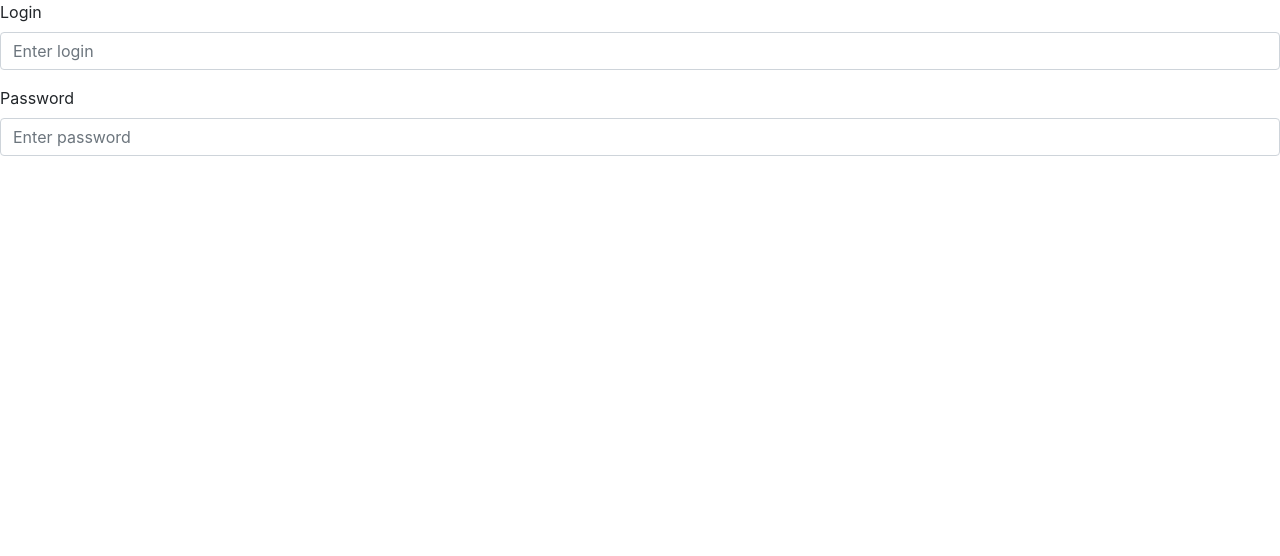
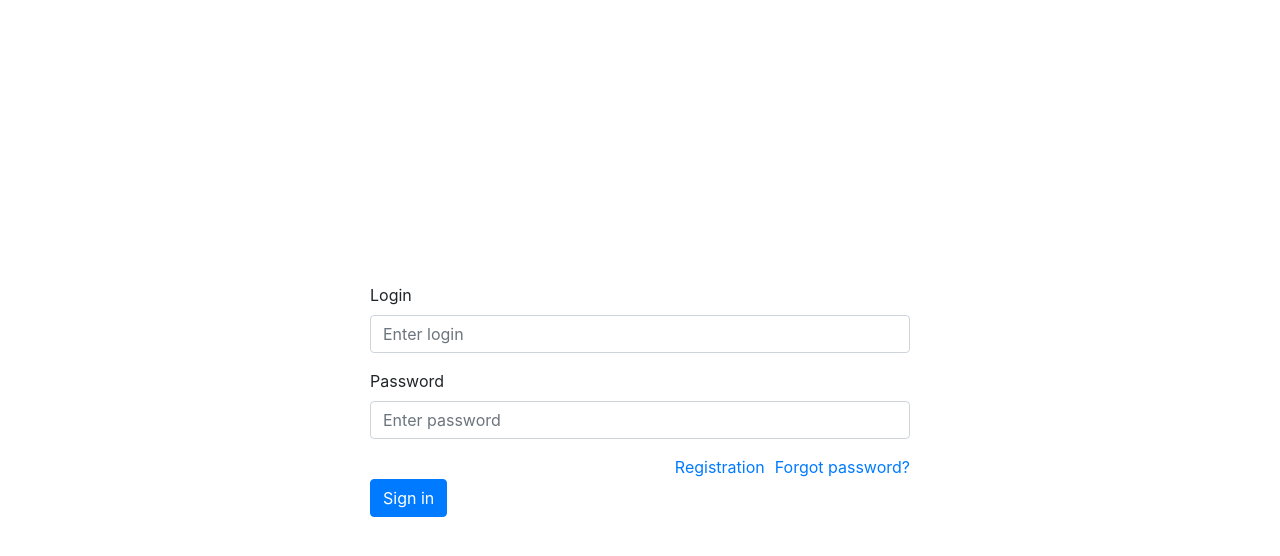
Before and after one commit to Valentin1989/CookBook, an Angular app: page / in a window 1280 px wide. Shown: the top 556 px of the page. Built offline with nearby package versions, Linux system fonts and the light colour scheme.

Commit message:
add login form

```diff
--- a/src/app/app-routing.module.ts
+++ b/src/app/app-routing.module.ts
@@ -1,7 +1,7 @@
 import { NgModule } from '@angular/core';
 import { Routes, RouterModule } from '@angular/router';
 
-import { LoginComponent } from './login-module/login/login.component';
+import { LoginComponent } from './login-module/components/login/login.component';
 
 
 const routes: Routes = [
--- /dev/null
+++ b/src/app/login-module/components/login/login.component.html
@@ -0,0 +1,32 @@
+<section class="container">
+  <div class="row justify-content-center align-items-center form-container">
+    <form class="col-sm-6 col-xs-12" [formGroup]="model">
+      <div class="form-group">
+        <label for="login">Login</label>
+        <input type="text"
+               class="form-control"
+               id="login"
+               formControlName="login"
+               placeholder="Enter login">
+      </div>
+
+      <div class="form-group">
+        <label for="password">Password</label>
+        <input type="password"
+               class="form-control"
+               id="password"
+               formControlName="password"
+               placeholder="Enter password">
+      </div>
+      <div class="link-container">
+        <a href="#">Registration</a>
+        <a href="#">Forgot password?</a>
+      </div>
+
+      <button type="submit"
+              (click)="login()"
+              class="btn btn-primary">Sign in</button>
+
+    </form>
+  </div>
+</section>
--- /dev/null
+++ b/src/app/login-module/components/login/login.component.scss
@@ -0,0 +1,16 @@
+section {
+  height: 100%;
+
+  .form-container {
+    height: 100%;
+
+    .link-container {
+      display: flex;
+      justify-content: flex-end;
+
+      & a:first-child {
+        margin-right: 10px;
+      }
+    }
+  }
+}
--- /dev/null
+++ b/src/app/login-module/components/login/login.component.ts
@@ -0,0 +1,25 @@
+import { Component, OnInit } from '@angular/core';
+import { FormBuilder, FormControl, FormGroup, Validators } from '@angular/forms';
+
+@Component({
+  selector: 'login',
+  templateUrl: './login.component.html',
+  styleUrls: ['./login.component.scss']
+})
+export class LoginComponent implements OnInit {
+
+  model: FormGroup;
+
+  constructor(private formBuilder: FormBuilder) {}
+
+  ngOnInit(): void {
+    this.model = this.formBuilder.group({
+      login: ['', Validators.required ],
+      password: ['', Validators.required ],
+    });
+  }
+
+  public login(): void {
+    console.log(this.model);
+  }
+}
--- a/src/app/login-module/login/login.component.html
+++ /dev/null
@@ -1,13 +0,0 @@
-<div>
-  <form>
-    <div class="form-group">
-      <label for="login">Login</label>
-      <input type="text" class="form-control" id="login" placeholder="Enter login">
-    </div>
-
-    <div class="form-group">
-      <label for="password">Password</label>
-      <input type="password" class="form-control" id="password" placeholder="Enter password">
-    </div>
-  </form>
-</div>
--- a/src/styles.scss
+++ b/src/styles.scss
@@ -1,2 +1,6 @@
 /* You can add global styles to this file, and also import other style files */
 @import "~bootstrap/dist/css/bootstrap.css";
+
+html, body {
+  height: 100%;
+}
```
Also changed, not shown: src/app/login-module/login.module.ts (+8 -2 lines), src/app/login-module/login/login.component.ts (deleted, +0 -7 lines).
